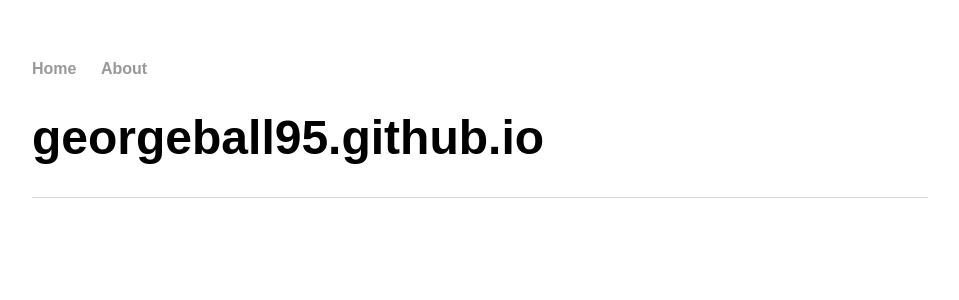
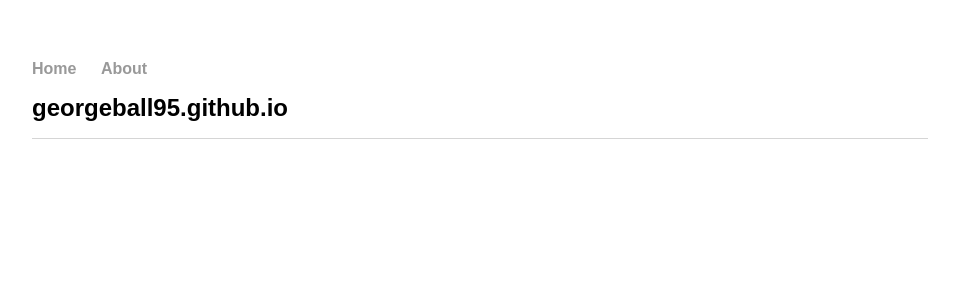
Before and after one commit to georgeball95/georgeball95.github.io, a Jekyll site: the page built from README.md, in a window 1280 px wide. Shown: the top 300 px of the page, without its empty margins (160-1119 px from the left). Built offline with Jekyll 4.4.1, drawn with Linux system fonts in a browser that asks for light colours; our own code applies the rules of GitHub Pages for plain Markdown files.

Commit message:
Update main.css

```diff
--- a/css/main.css
+++ b/css/main.css
@@ -9,35 +9,43 @@
     font-weight: bold;
 }
 nav ul li, footer ul li {
+    font-family:'Liberation Sans','Helvetica', 'Arial', 'Sans-Serif';
     display: inline;
     margin-right: 20px;
 }
 a {
+    font-family:'Liberation Sans','Helvetica', 'Arial', 'Sans-Serif';
     text-decoration: none;
     color: #999;
 }
 a:hover {
+    font-family:'Liberation Sans','Helvetica', 'Arial', 'Sans-Serif';
     text-decoration: underline;
 }
 h1 {
-    font-size: 3em;
+    font-family:'Liberation Sans','Helvetica', 'Arial', 'Sans-Serif';
+    font-size: 1.5em;
     font-family:'Liberation Sans','Helvetica', 'Arial', 'Sans-Serif';
 }
 p {
+    font-family:'Liberation Sans','Helvetica', 'Arial', 'Sans-Serif';
     font-size: 1.5em;
     line-height: 1.4em;
     color: #333;
 }
 footer {
+    font-family:'Liberation Sans','Helvetica', 'Arial', 'Sans-Serif';
     border-top: 1px solid #d5d5d5;
     font-size: .8em;
 }
 
 ul.posts {
+    font-family:'Liberation Sans','Helvetica', 'Arial', 'Sans-Serif';
     margin: 20px auto 40px;
     font-size: 1.5em;
 }
 
 ul.posts li {
+    font-family:'Liberation Sans','Helvetica', 'Arial', 'Sans-Serif';
     list-style: none;
 }
```
